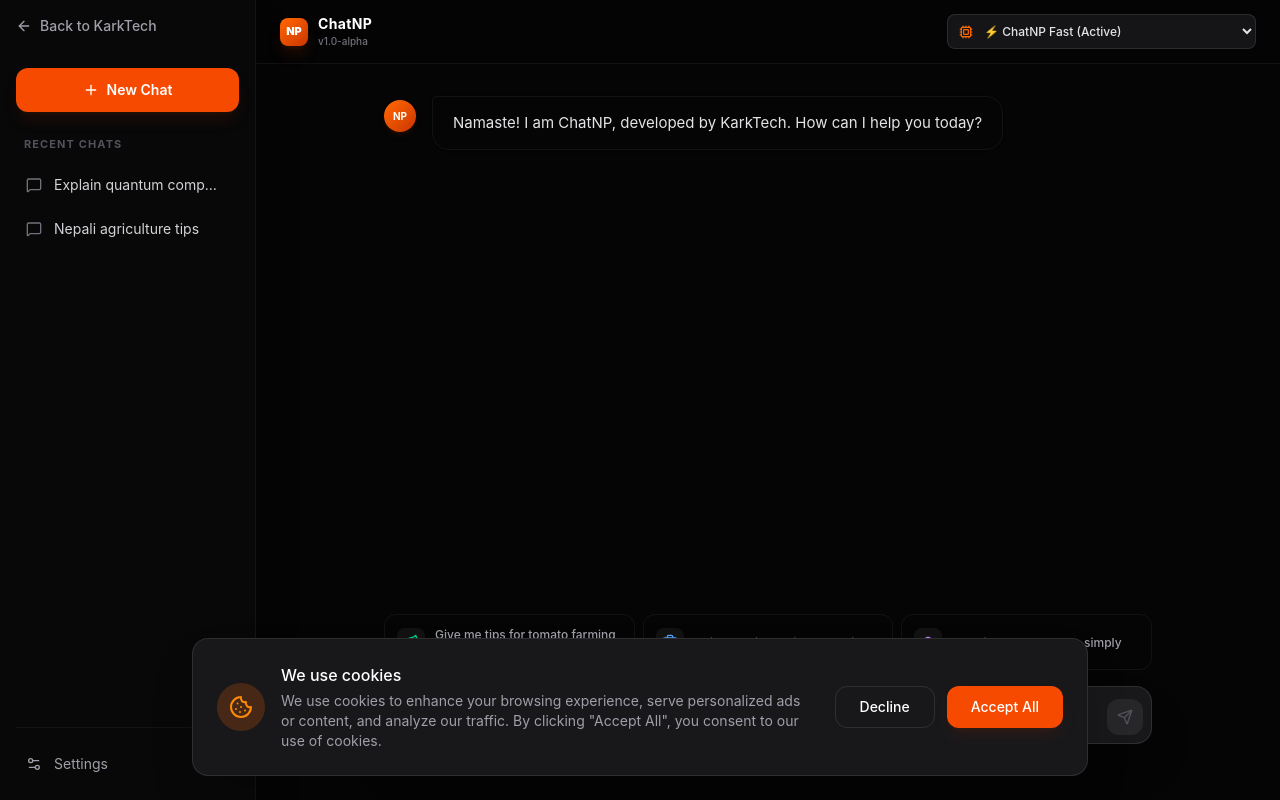
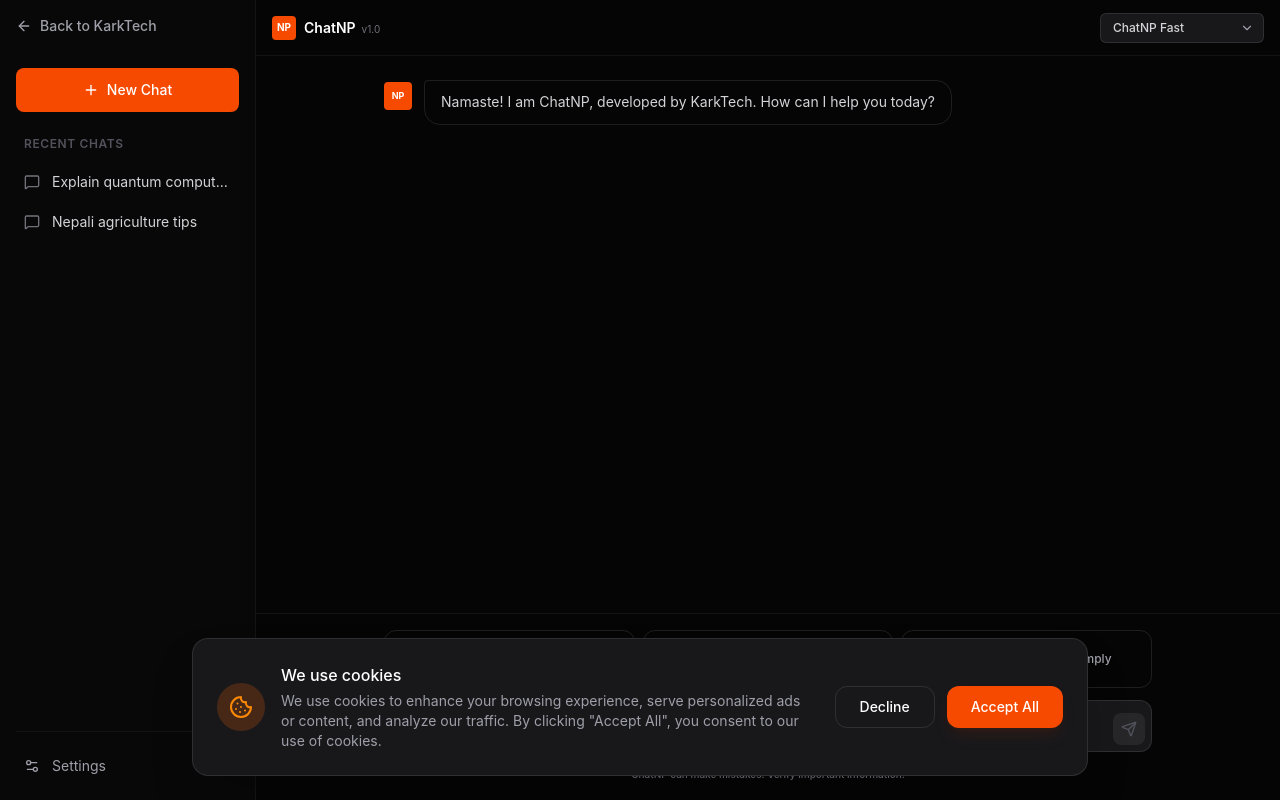
Before and after one commit to ganeshinunited-dot/Chatnepal, a Next.js app: page /chat in a window 1280 px wide. Built offline with nearby package versions, Linux system fonts and the light colour scheme.

Commit message:
Update page.tsx

```diff
--- a/app/chat/page.tsx
+++ b/app/chat/page.tsx
@@ -2,7 +2,7 @@
 
 import { useState, useRef, useEffect } from 'react';
 import Link from 'next/link';
-import { ArrowLeft, Send, Sparkles, User, Settings2, Plus, MessageSquare, Leaf, Briefcase, GraduationCap, Cpu } from 'lucide-react';
+import { ArrowLeft, Send, User, Settings2, Plus, MessageSquare, Leaf, Briefcase, GraduationCap, ChevronDown } from 'lucide-react';
 import { motion } from "motion/react";
 
 type Message = {
@@ -55,18 +55,18 @@ export default function ChatNPInterface() {
     }
   };
 
-  // Suggestion Chips Data
   const suggestions = [
-    { icon: <Leaf className="w-4 h-4 text-emerald-400" />, text: "Give me tips for tomato farming in Nepal" },
-    { icon: <Briefcase className="w-4 h-4 text-blue-400" />, text: "Write a polite business email" },
-    { icon: <GraduationCap className="w-4 h-4 text-purple-400" />, text: "Explain Newton's laws simply" }
+    { icon: <Leaf className="w-4 h-4 text-emerald-500" />, text: "Give me tips for tomato farming in Nepal" },
+    { icon: <Briefcase className="w-4 h-4 text-blue-500" />, text: "Write a polite business email" },
+    { icon: <GraduationCap className="w-4 h-4 text-purple-500" />, text: "Explain Newton's laws simply" }
   ];
 
   return (
-    <div className="flex h-screen bg-[#050505] text-white overflow-hidden font-sans selection:bg-orange-900/50">
+    // Fixed height for mobile browsers using 100dvh to prevent bottom cutoff
+    <div className="flex h-[100dvh] bg-[#050505] text-white font-sans overflow-hidden selection:bg-orange-900/50">
 
-      {/* Sidebar */}
-      <div className="hidden md:flex flex-col w-64 border-r border-white/5 bg-[#080808] p-4 shadow-2xl z-20">
+      {/* Sidebar - Hidden on mobile, visible on desktop */}
+      <div className="hidden md:flex flex-col w-64 border-r border-white/5 bg-[#080808] p-4 shrink-0">
         <Link href="/" className="flex items-center gap-2 text-zinc-400 hover:text-white transition-colors mb-8">
           <ArrowLeft className="w-4 h-4" />
           <span className="text-sm font-medium">Back to KarkTech</span>
@@ -74,149 +74,141 @@ export default function ChatNPInterface() {
 
         <button
           onClick={() => setMessages([{ role: 'assistant', content: 'Namaste! I am ChatNP, developed by KarkTech. How can I help you today?' }])}
-          className="flex items-center justify-center gap-2 w-full h-11 rounded-xl bg-orange-600 hover:bg-orange-500 text-white font-semibold transition-all text-sm mb-6 shadow-lg shadow-orange-900/20 active:scale-95"
+          className="flex items-center justify-center gap-2 w-full h-11 rounded-lg bg-orange-600 hover:bg-orange-500 text-white font-medium transition-colors text-sm mb-6"
         >
           <Plus className="w-4 h-4" />
           New Chat
         </button>
 
-        <div className="flex-1 overflow-y-auto space-y-1 pr-2 custom-scrollbar">
-          <p className="text-[11px] font-bold text-zinc-600 uppercase tracking-widest mb-3 px-2">Recent Chats</p>
-          <button className="flex items-center gap-3 w-full p-2.5 rounded-lg hover:bg-zinc-800/50 text-left text-sm text-zinc-300 transition-colors group">
-            <MessageSquare className="w-4 h-4 text-zinc-500 group-hover:text-orange-400 shrink-0 transition-colors" />
+        <div className="flex-1 overflow-y-auto space-y-1">
+          <p className="text-xs font-semibold text-zinc-600 uppercase tracking-wider mb-3 px-2">Recent Chats</p>
+          <button className="flex items-center gap-3 w-full p-2 rounded-lg hover:bg-white/5 text-left text-sm text-zinc-300 transition-colors group">
+            <MessageSquare className="w-4 h-4 text-zinc-500 group-hover:text-orange-500 shrink-0" />
             <span className="truncate">Explain quantum computing...</span>
           </button>
-          <button className="flex items-center gap-3 w-full p-2.5 rounded-lg hover:bg-zinc-800/50 text-left text-sm text-zinc-300 transition-colors group">
-            <MessageSquare className="w-4 h-4 text-zinc-500 group-hover:text-orange-400 shrink-0 transition-colors" />
+          <button className="flex items-center gap-3 w-full p-2 rounded-lg hover:bg-white/5 text-left text-sm text-zinc-300 transition-colors group">
+            <MessageSquare className="w-4 h-4 text-zinc-500 group-hover:text-orange-500 shrink-0" />
             <span className="truncate">Nepali agriculture tips</span>
           </button>
         </div>
 
         <div className="pt-4 border-t border-white/5 mt-auto">
-          <button className="flex items-center gap-3 w-full p-2.5 rounded-lg hover:bg-zinc-800/50 text-left text-sm text-zinc-400 transition-colors">
+          <button className="flex items-center gap-3 w-full p-2 rounded-lg hover:bg-white/5 text-left text-sm text-zinc-400 transition-colors">
             <Settings2 className="w-4 h-4 shrink-0" />
             <span>Settings</span>
           </button>
         </div>
       </div>
 
-      {/* Main Chat Area */}
-      <div className="flex-1 flex flex-col h-full relative bg-[#050505]">
+      {/* Main Chat Area - Pure flex column structure */}
+      <div className="flex-1 flex flex-col min-w-0 bg-[#050505]">
 
-        {/* Header */}
-        <header className="h-16 border-b border-white/5 flex items-center justify-between px-4 sm:px-6 bg-[#050505]/90 backdrop-blur-xl shrink-0 z-10 sticky top-0">
-          <div className="flex items-center gap-4">
-            <Link href="/" className="md:hidden text-zinc-400 hover:text-white transition-colors">
+        {/* Header - Fixed height, shrink-0 prevents it from squishing */}
+        <header className="shrink-0 h-14 border-b border-white/5 flex items-center justify-between px-4 bg-[#050505]">
+          <div className="flex items-center gap-3 min-w-0">
+            <Link href="/" className="md:hidden text-zinc-400 hover:text-white shrink-0">
               <ArrowLeft className="w-5 h-5" />
             </Link>
-            <div className="flex items-center gap-2.5">
-              <div className="w-7 h-7 bg-gradient-to-br from-orange-500 to-orange-700 rounded-lg flex items-center justify-center text-[11px] font-black text-white shadow-lg shadow-orange-900/30">
+            <div className="flex items-center gap-2 shrink-0">
+              <div className="w-6 h-6 bg-orange-600 rounded flex items-center justify-center text-[10px] font-bold text-white">
                 NP
               </div>
-              <div className="flex flex-col">
-                <span className="font-bold text-sm tracking-wide">ChatNP</span>
-                <span className="text-[10px] text-zinc-500 font-medium">v1.0-alpha</span>
+              <div className="flex items-baseline gap-1.5 hidden sm:flex">
+                <span className="font-semibold text-sm">ChatNP</span>
+                <span className="text-[10px] text-zinc-500">v1.0</span>
               </div>
             </div>
           </div>
 
-          {/* Model Selection Dropdown */}
-          <div className="flex items-center gap-2">
-            <div className="relative flex items-center">
-              <Cpu className="w-3.5 h-3.5 text-orange-500 absolute left-3 pointer-events-none hidden sm:block" />
-              <select
-                value={modelType}
-                onChange={(e) => setModelType(e.target.value)}
-                className="bg-zinc-900/90 border border-white/10 rounded-lg text-xs font-medium text-zinc-200 pl-3 sm:pl-8 pr-4 py-2 outline-none focus:ring-2 focus:ring-orange-500/50 cursor-pointer transition-all hover:bg-zinc-800 shadow-inner"
-              >
-                {/* Active Models */}
-                <option value="chatnp-fast">⚡ ChatNP Fast (Active)</option>
-                <option value="chatnp-advanced">🧠 ChatNP Advanced (Active)</option>
-
-                {/* Coming Soon Models from PDF/Roadmap */}
-                <option value="chatnp-sovereign-7b" disabled>🚀 ChatNP Sovereign 7B (Coming Soon)</option>
-                <option value="chatnp-agri-expert" disabled>🌾 ChatNP Agri-Specialist (Coming Soon)</option>
-                <option value="chatnp-legal-nepal" disabled>⚖️ ChatNP Legal & Tax AI (Coming Soon)</option>
-              </select>
-            </div>
+          {/* Model Selector - Fixed width issues for mobile */}
+          <div className="relative shrink-0 ml-2">
+            <select
+              value={modelType}
+              onChange={(e) => setModelType(e.target.value)}
+              className="appearance-none bg-zinc-900 border border-white/10 rounded-md text-xs font-medium text-zinc-300 pl-3 pr-8 py-1.5 outline-none focus:border-orange-500/50 cursor-pointer w-full max-w-[150px] sm:max-w-[200px] text-ellipsis"
+            >
+              <optgroup label="Active Models">
+                <option value="chatnp-fast">ChatNP Fast</option>
+                <option value="chatnp-advanced">ChatNP Advanced</option>
+              </optgroup>
+              <optgroup label="Coming Soon">
+                <option value="chatnp-sovereign-7b" disabled>Sovereign 7B</option>
+                <option value="chatnp-agri-expert" disabled>Agri-Specialist</option>
+                <option value="chatnp-legal-nepal" disabled>Legal & Tax AI</option>
+              </optgroup>
+            </select>
+            <ChevronDown className="w-3.5 h-3.5 text-zinc-400 absolute right-2.5 top-1/2 -translate-y-1/2 pointer-events-none" />
           </div>
         </header>
 
-        {/* Messages List */}
-        <div className="flex-1 overflow-y-auto px-4 sm:px-6 scroll-smooth">
-          <div className="max-w-3xl mx-auto py-8 space-y-6">
+        {/* Scrollable Messages Area */}
+        <div className="flex-1 overflow-y-auto px-4 py-6 scroll-smooth">
+          <div className="max-w-3xl mx-auto space-y-6">
             {messages.map((msg, i) => (
               <motion.div
                 key={i}
-                initial={{ opacity: 0, y: 15 }}
+                initial={{ opacity: 0, y: 10 }}
                 animate={{ opacity: 1, y: 0 }}
-                transition={{ duration: 0.3 }}
-                className={`flex gap-4 ${msg.role === 'user' ? 'justify-end' : 'justify-start'}`}
+                transition={{ duration: 0.2 }}
+                className={`flex gap-3 ${msg.role === 'user' ? 'justify-end' : 'justify-start'}`}
               >
                 {msg.role === 'assistant' && (
-                  <div className="w-8 h-8 rounded-full bg-gradient-to-br from-orange-500 to-orange-700 flex items-center justify-center shrink-0 shadow-md shadow-orange-900/20 mt-1">
-                    <span className="text-[10px] font-bold text-white">NP</span>
+                  <div className="w-7 h-7 rounded bg-orange-600 flex items-center justify-center shrink-0 mt-0.5">
+                    <span className="text-[9px] font-bold text-white">NP</span>
                   </div>
                 )}
 
-                <div className={`max-w-[85%] sm:max-w-[75%] px-5 py-3.5 text-[15px] leading-relaxed shadow-sm ${
+                <div className={`max-w-[85%] sm:max-w-[75%] px-4 py-2.5 text-sm leading-relaxed ${
                   msg.role === 'user'
                     ? 'bg-zinc-800 text-white rounded-2xl rounded-tr-sm'
-                    : 'bg-transparent text-zinc-200 rounded-2xl rounded-tl-sm border border-white/5'
+                    : 'bg-transparent text-zinc-300 rounded-2xl rounded-tl-sm border border-white/10'
                 }`}>
                   {msg.content}
                 </div>
               </motion.div>
             ))}
 
-            {/* Typing Indicator */}
             {isLoading && (
               <motion.div
-                initial={{ opacity: 0, y: 10 }}
-                animate={{ opacity: 1, y: 0 }}
-                className="flex gap-4 justify-start"
+                initial={{ opacity: 0 }}
+                animate={{ opacity: 1 }}
+                className="flex gap-3 justify-start"
               >
-                <div className="w-8 h-8 rounded-full bg-gradient-to-br from-orange-500 to-orange-700 flex items-center justify-center shrink-0 mt-1">
-                  <span className="text-[10px] font-bold text-white">NP</span>
+                <div className="w-7 h-7 rounded bg-orange-600 flex items-center justify-center shrink-0 mt-0.5">
+                  <span className="text-[9px] font-bold text-white">NP</span>
                 </div>
-                <div className="flex items-center gap-1.5 px-5 py-4 bg-transparent border border-white/5 rounded-2xl rounded-tl-sm h-11">
-                  <motion.div animate={{ y: [0, -4, 0] }} transition={{ repeat: Infinity, duration: 0.8, ease: "easeInOut" }} className="w-1.5 h-1.5 rounded-full bg-zinc-400" />
-                  <motion.div animate={{ y: [0, -4, 0] }} transition={{ repeat: Infinity, duration: 0.8, ease: "easeInOut", delay: 0.2 }} className="w-1.5 h-1.5 rounded-full bg-zinc-400" />
-                  <motion.div animate={{ y: [0, -4, 0] }} transition={{ repeat: Infinity, duration: 0.8, ease: "easeInOut", delay: 0.4 }} className="w-1.5 h-1.5 rounded-full bg-zinc-400" />
+                <div className="flex items-center gap-1.5 px-4 py-3 bg-transparent border border-white/10 rounded-2xl rounded-tl-sm h-10">
+                  <motion.div animate={{ opacity: [0.4, 1, 0.4] }} transition={{ repeat: Infinity, duration: 1 }} className="w-1.5 h-1.5 rounded-full bg-zinc-500" />
+                  <motion.div animate={{ opacity: [0.4, 1, 0.4] }} transition={{ repeat: Infinity, duration: 1, delay: 0.2 }} className="w-1.5 h-1.5 rounded-full bg-zinc-500" />
+                  <motion.div animate={{ opacity: [0.4, 1, 0.4] }} transition={{ repeat: Infinity, duration: 1, delay: 0.4 }} className="w-1.5 h-1.5 rounded-full bg-zinc-500" />
                 </div>
               </motion.div>
             )}
-            <div ref={messagesEndRef} className="h-4" />
+            <div ref={messagesEndRef} className="h-2" />
           </div>
         </div>
 
-        {/* Input Area */}
-        <div className="shrink-0 bg-gradient-to-t from-[#050505] via-[#050505] to-transparent pt-4 pb-6 px-4 sm:px-6 z-10">
+        {/* Input Area - Fixed at bottom within the flex column (no absolute positioning) */}
+        <div className="shrink-0 bg-[#050505] p-4 border-t border-white/5">
           <div className="max-w-3xl mx-auto">
 
-            {/* Prompt Chips */}
+            {/* Suggestions - Visible only when chat has 1 message */}
             {messages.length === 1 && (
-              <motion.div
-                initial={{ opacity: 0, y: 10 }}
-                animate={{ opacity: 1, y: 0 }}
-                className="grid grid-cols-1 sm:grid-cols-3 gap-2 mb-4"
-              >
+              <div className="grid grid-cols-1 sm:grid-cols-3 gap-2 mb-3">
                 {suggestions.map((item, idx) => (
                   <button
                     key={idx}
                     onClick={() => setInput(item.text)}
-                    className="flex items-center gap-2.5 p-3 rounded-xl border border-white/5 hover:bg-zinc-900 transition-all text-left group"
+                    className="flex items-center gap-3 p-3 rounded-xl border border-white/10 hover:bg-zinc-900 transition-colors text-left"
                   >
-                    <div className="p-1.5 rounded-lg bg-white/5 group-hover:scale-110 transition-transform">
-                      {item.icon}
-                    </div>
-                    <span className="text-xs text-zinc-400 font-medium leading-tight">{item.text}</span>
+                    <div className="shrink-0">{item.icon}</div>
+                    <span className="text-xs text-zinc-400 font-medium">{item.text}</span>
                   </button>
                 ))}
-              </motion.div>
+              </div>
             )}
 
-            <form onSubmit={handleSubmit} className="relative flex items-end bg-zinc-900 border border-white/10 rounded-2xl shadow-2xl focus-within:ring-1 focus-within:ring-orange-500/50 transition-all">
+            <form onSubmit={handleSubmit} className="relative flex items-end bg-zinc-900 border border-white/10 rounded-xl focus-within:border-orange-500/50 transition-colors">
               <textarea
                 value={input}
                 onChange={(e) => setInput(e.target.value)}
@@ -228,22 +220,22 @@ export default function ChatNPInterface() {
                 }}
                 placeholder="Message ChatNP..."
                 rows={1}
-                className="w-full bg-transparent py-4 pl-5 pr-14 text-sm text-white focus:outline-none resize-none max-h-32 min-h-[56px] custom-scrollbar placeholder:text-zinc-500"
+                className="w-full bg-transparent py-3.5 pl-4 pr-12 text-sm text-white focus:outline-none resize-none max-h-32 min-h-[50px] placeholder:text-zinc-600"
                 disabled={isLoading}
               />
-              <div className="absolute right-2 bottom-2">
+              <div className="absolute right-1.5 bottom-1.5">
                 <button
                   type="submit"
                   disabled={!input.trim() || isLoading}
-                  className="p-2.5 rounded-xl bg-orange-600 hover:bg-orange-500 disabled:bg-zinc-800 disabled:text-zinc-600 text-white flex items-center justify-center transition-all active:scale-95"
+                  className="p-2 rounded-lg bg-orange-600 hover:bg-orange-500 disabled:bg-zinc-800 disabled:text-zinc-600 text-white flex items-center justify-center transition-colors"
                 >
                   <Send className="w-4 h-4" />
                 </button>
               </div>
             </form>
-            <p className="text-[10.5px] text-center text-zinc-500 mt-4 font-medium tracking-wide">
-              ChatNP uses contextual intelligence. Responses may occasionally be inaccurate.
-            </p>
+            <div className="text-center mt-2">
+              <span className="text-[10px] text-zinc-500 font-medium">ChatNP can make mistakes. Verify important information.</span>
+            </div>
           </div>
         </div>
 
```
